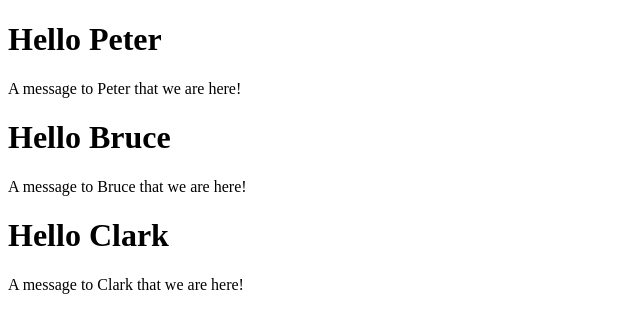
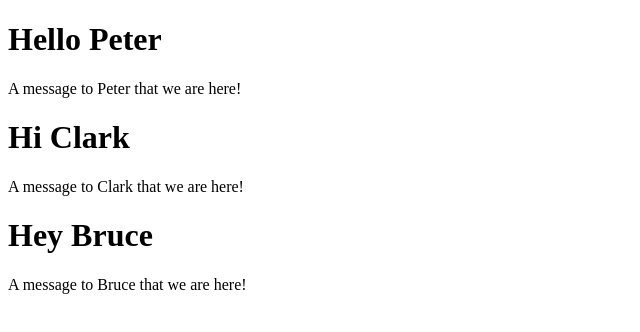
Before and after one commit to githubscientist/react-fsd61wde, a React (Vite) app: page / in a window 1280 px wide. Shown: the top 332 px of the page, without its empty margins (0-640 px from the left). Built offline with nearby package versions, Linux system fonts and the light colour scheme.

Commit message:
passing multiple props to components

```diff
--- a/src/App.jsx
+++ b/src/App.jsx
@@ -6,21 +6,33 @@ class App extends Component{
   render() {
 
     const names = [
-      "Peter",
-      "Bruce",
-      "Clark"
+      {
+        name: 'Peter',
+        greeting: 'Hello'
+      },
+      {
+        name: 'Clark',
+        greeting: 'Hi'
+      },
+      {
+        name: 'Bruce',
+        greeting: 'Hey'
+      }
     ];
 
     return (
       <div>
         <Hello
-          name={names[0]}
+          name={names[0].name}
+          greeting={names[0].greeting}
         />
         <Hello
-          name={names[1]}
+          name={names[1].name}
+          greeting={names[1].greeting}
         />
         <Hello
-          name={names[2]}
+          name={names[2].name}
+          greeting={names[2].greeting}
         />
       </div>
     )
--- a/src/components/Header.jsx
+++ b/src/components/Header.jsx
@@ -2,7 +2,7 @@ import { Component } from "react";
 
 class Header extends Component {
   render() {
-    return <h1>Hello { this.props.name }</h1>
+    return <h1>{ this.props.greeting } { this.props.name }</h1>
   }
 }
 
--- a/src/components/Hello.jsx
+++ b/src/components/Hello.jsx
@@ -10,6 +10,7 @@ class Hello extends Component {
       <div>
         <Header
           name={this.props.name}
+          greeting={this.props.greeting}
         />
         <Description
           name={this.props.name}
```
Also changed, not shown: 1 other file (tests, documents, lock files or other folders).
